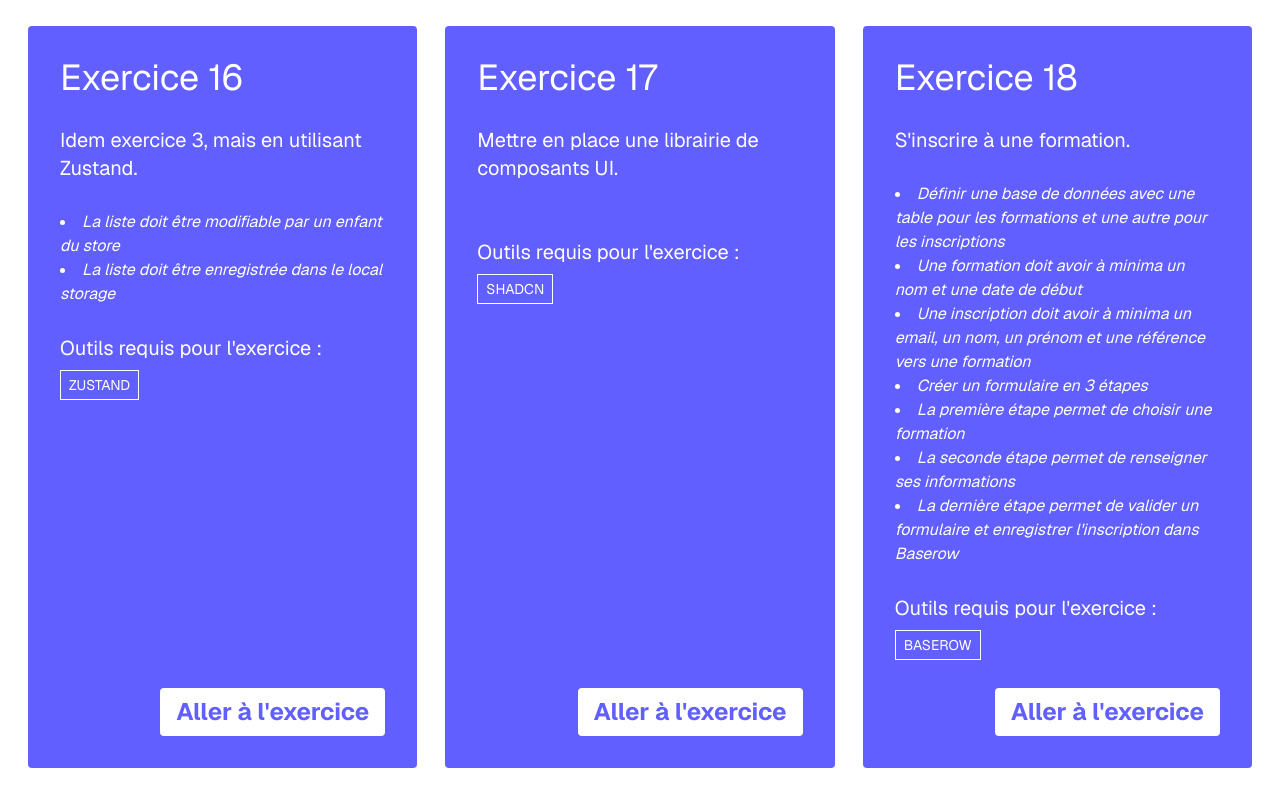
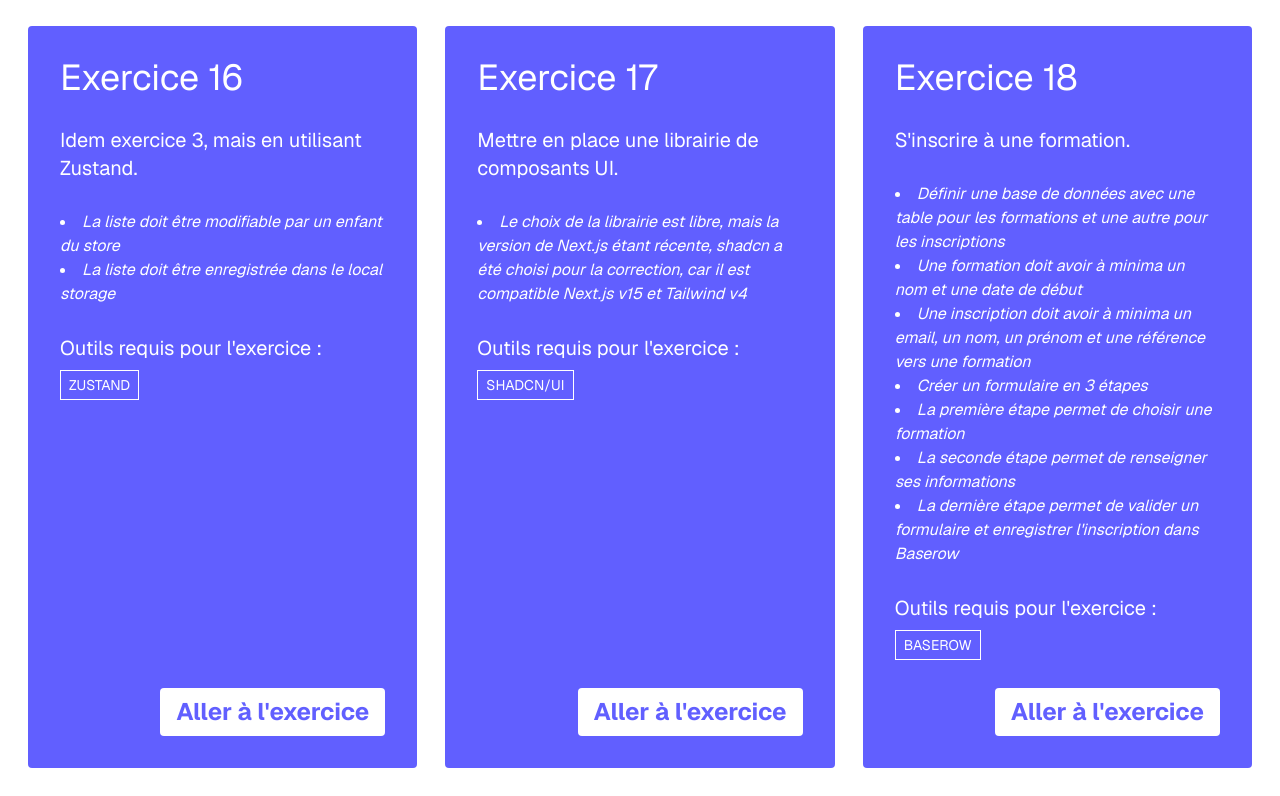
Before and after one commit to piksail/greta-next-baserow, a Next.js app: page / in a window 1280 px wide. Shown: the part 3324-4120 px from the top of the page. Built offline with nearby package versions, Linux system fonts and the light colour scheme; a web font is replaced by a local one.

Commit message:
feat: explain why shadcn

```diff
--- a/app/page.tsx
+++ b/app/page.tsx
@@ -162,7 +162,10 @@ export default function Home() {
     {
       id: 17,
       description: "Mettre en place une librairie de composants UI.",
-      keywords: ["shadcn"],
+      conditions: [
+        "Le choix de la librairie est libre, mais la version de Next.js étant récente, shadcn a été choisi pour la correction, car il est compatible Next.js v15 et Tailwind v4",
+      ],
+      keywords: ["Shadcn/ui"],
     },
     {
       id: 18,
```
